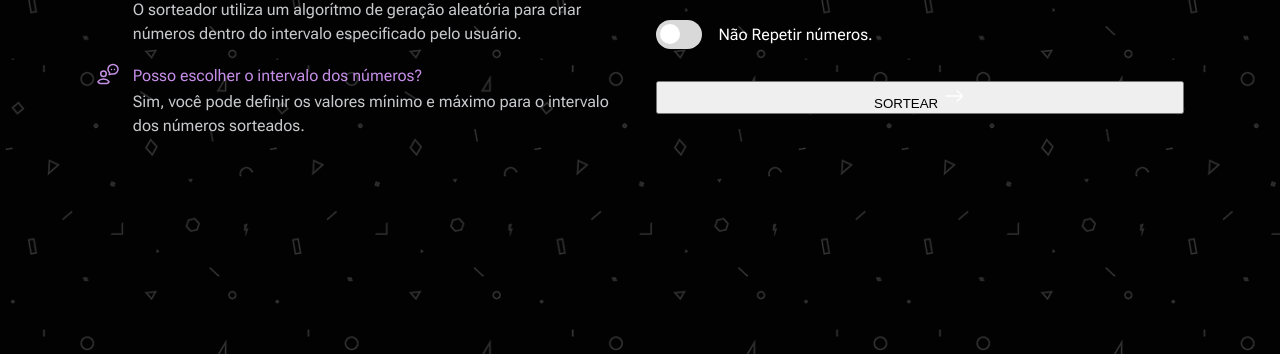
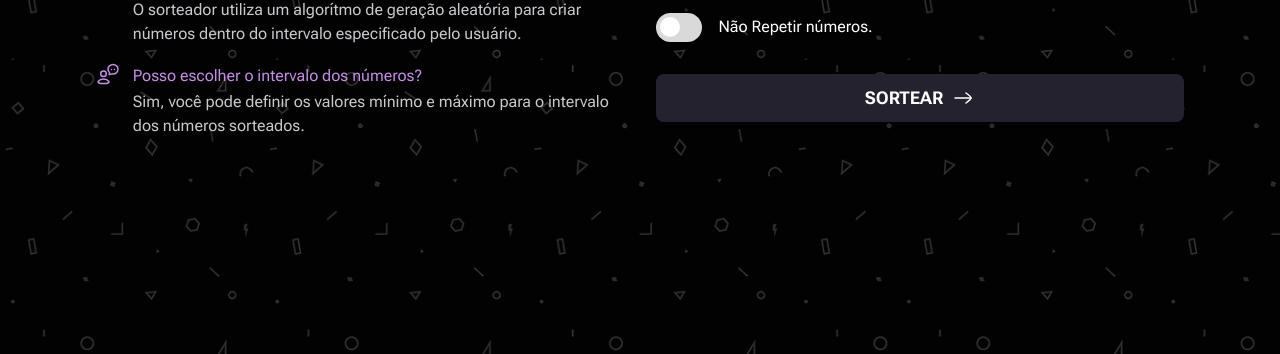
Before and after one commit to matheustorresdev97/full-stack-parte2, a plain HTML site: page magic-numbers/index.html in a window 1280 px wide. Shown: the part 446-800 px from the top of the page. Drawn offline with Linux system fonts and the light colour scheme.

Commit message:
botão de envio estilizado, entradas numéricas estilizadas e animadas

```diff
--- a/magic-numbers/style/style.css
+++ b/magic-numbers/style/style.css
@@ -17,7 +17,8 @@
   --background-brand: #c58de7;
   --background-gray: #3d3d3d;
 
-  --gradient-border: linear-gradient(#77c0af 0%,
+  --gradient-border: linear-gradient(to right,
+      #77c0af 0%,
       #d1dc97 14.84%,
       #e9a9b3 32.15%,
       #d586e0 65.79%,
@@ -203,6 +204,19 @@ body {
   padding: 1rem;
 }
 
+.number__input:hover {
+  background: linear-gradient(#24222e, #24222e) padding-box,
+    var(--gradient-border) border-box;
+  border: 2px solid transparent;
+  transition: 0.2s;
+}
+
+.number__input:focus {
+  background: linear-gradient(#24222e, #24222e) padding-box,
+    var(--gradient-border) border-box;
+  border: 3px solid transparent;
+}
+
 .switch__container {
   display: flex;
   align-items: center;
@@ -259,3 +273,29 @@ body {
 .slider.round::before {
   border-radius: 50%;
 }
+
+.form__submit {
+  display: flex;
+  align-items: center;
+  justify-content: center;
+  background: var(--background-tertirary);
+  outline: none;
+  border: none;
+  width: 100%;
+  height: 3rem;
+  font-family: "Roboto Flex", sans-serif;
+  color: var(--content-primary);
+  cursor: pointer;
+  gap: 0.5rem;
+  font-weight: bold;
+  font-size: 1.1rem;
+  border-radius: 8px;
+  transition: 0.2s;
+}
+
+.form__submit:hover {
+  background: linear-gradient(#111012, #111012) padding-box,
+    var(--gradient-border) border-box;
+  border: 2px solid transparent;
+  transition: 0.2s;
+}
```
